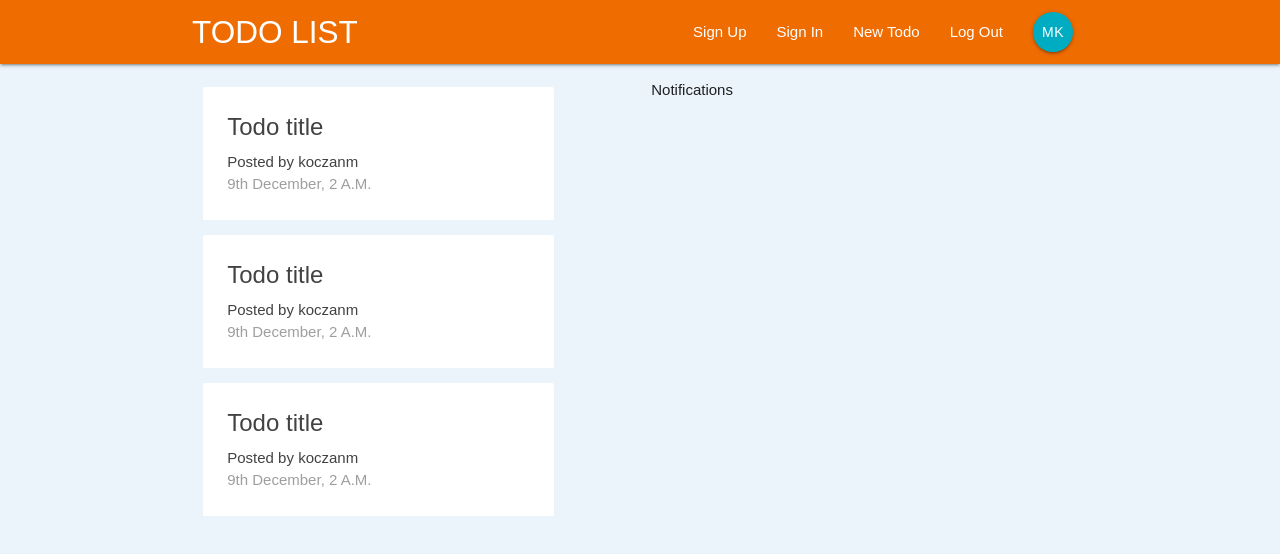
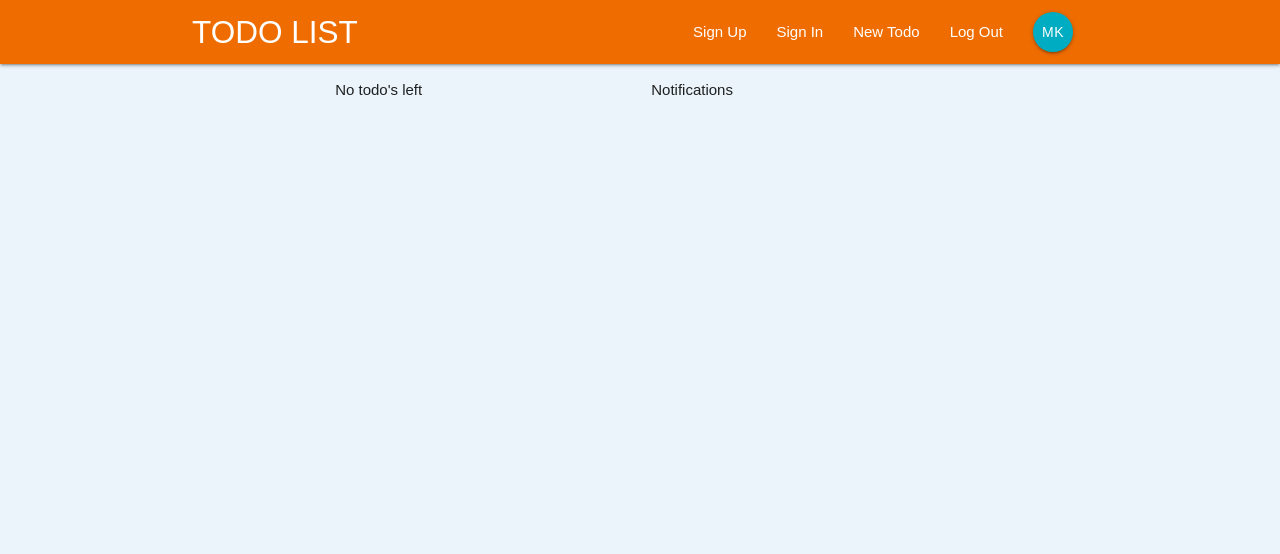
Before and after one commit to koczanm/todo-list, a React (Create React App) app: page / in a window 1280 px wide. Shown: the top 554 px of the page. Built offline with nearby package versions, Linux system fonts and the light colour scheme.

Commit message:
Add redux and reducers

```diff
--- a/package.json
+++ b/package.json
@@ -5,8 +5,10 @@
   "dependencies": {
     "react": "^16.6.3",
     "react-dom": "^16.6.3",
+    "react-redux": "^6.0.0",
     "react-router-dom": "^4.3.1",
-    "react-scripts": "2.1.1"
+    "react-scripts": "2.1.1",
+    "redux": "^4.0.1"
   },
   "scripts": {
     "start": "react-scripts start",
--- a/src/components/dashboard/Dashboard.js
+++ b/src/components/dashboard/Dashboard.js
@@ -1,15 +1,18 @@
 import React, { Component } from "react";
+import { connect } from "react-redux";
 
 import Notifications from "./Notifications";
 import TodoList from "../todos/TodoList";
 
-export class Dashboard extends Component {
+class Dashboard extends Component {
   render() {
+    const { todos } = this.props;
+
     return (
       <div className="dashboard container">
         <div className="row">
           <div className="col s12 m5">
-            <TodoList />
+            <TodoList todos={todos} />
           </div>
           <div className="col s12 m5 offset-m1">
             <Notifications />
@@ -20,4 +23,10 @@ export class Dashboard extends Component {
   }
 }
 
-export default Dashboard;
+const mapStateToProps = state => {
+  return {
+    todos: state.todo.todos
+  };
+};
+
+export default connect(mapStateToProps)(Dashboard);
--- a/src/components/todos/TodoList.js
+++ b/src/components/todos/TodoList.js
@@ -2,14 +2,16 @@ import React from "react";
 
 import TodoSummary from "./TodoSummary";
 
-const TodoList = () => {
-  return (
-    <div className="todo-list section">
-      <TodoSummary />
-      <TodoSummary />
-      <TodoSummary />
-    </div>
+const TodoList = ({ todos }) => {
+  const todoList = todos ? (
+    todos.map(todo => {
+      return <TodoSummary todo={todo} key={todo.id} />;
+    })
+  ) : (
+    <div className="center">No todo's left</div>
   );
+
+  return <div className="todo-list section">{todoList}</div>;
 };
 
 export default TodoList;
--- a/src/components/todos/TodoSummary.js
+++ b/src/components/todos/TodoSummary.js
@@ -1,10 +1,10 @@
 import React from "react";
 
-const TodoSummary = () => {
+const TodoSummary = ({ todo }) => {
   return (
     <div className="card z-depth-0 todo-summary">
       <div className="card-content grey-text text-darken-3">
-        <span className="card-title">Todo title</span>
+        <span className="card-title">{todo.title}</span>
         <p>Posted by koczanm</p>
         <p className="grey-text">9th December, 2 A.M.</p>
       </div>
--- a/src/index.js
+++ b/src/index.js
@@ -1,12 +1,22 @@
 import React from "react";
 import ReactDOM from "react-dom";
+import { createStore } from "redux";
+import { Provider } from "react-redux";
 
 import * as serviceWorker from "./serviceWorker";
 import App from "./App";
+import rootReducer from "./reducers/rootReducer";
 
 import "./index.css";
 
-ReactDOM.render(<App />, document.getElementById("root"));
+const store = createStore(rootReducer);
+
+ReactDOM.render(
+  <Provider store={store}>
+    <App />
+  </Provider>,
+  document.getElementById("root")
+);
 
 // If you want your app to work offline and load faster, you can change
 // unregister() to register() below. Note this comes with some pitfalls.
--- /dev/null
+++ b/src/reducers/authReducer.js
@@ -0,0 +1,7 @@
+const initState = {};
+
+const authReducer = (state = initState, action) => {
+  return state;
+};
+
+export default authReducer;
--- /dev/null
+++ b/src/reducers/rootReducer.js
@@ -0,0 +1,11 @@
+import { combineReducers } from "redux";
+
+import authReducer from "./authReducer";
+import todoReducer from "./todoReducer";
+
+const rootReducer = combineReducers({
+  auth: authReducer,
+  todo: todoReducer
+});
+
+export default rootReducer;
--- /dev/null
+++ b/src/reducers/todoReducer.js
@@ -0,0 +1,7 @@
+const initState = {};
+
+const todoReducer = (state = initState, action) => {
+  return state;
+};
+
+export default todoReducer;
```
Also changed, not shown: 1 other file (tests, documents, lock files or other folders).
